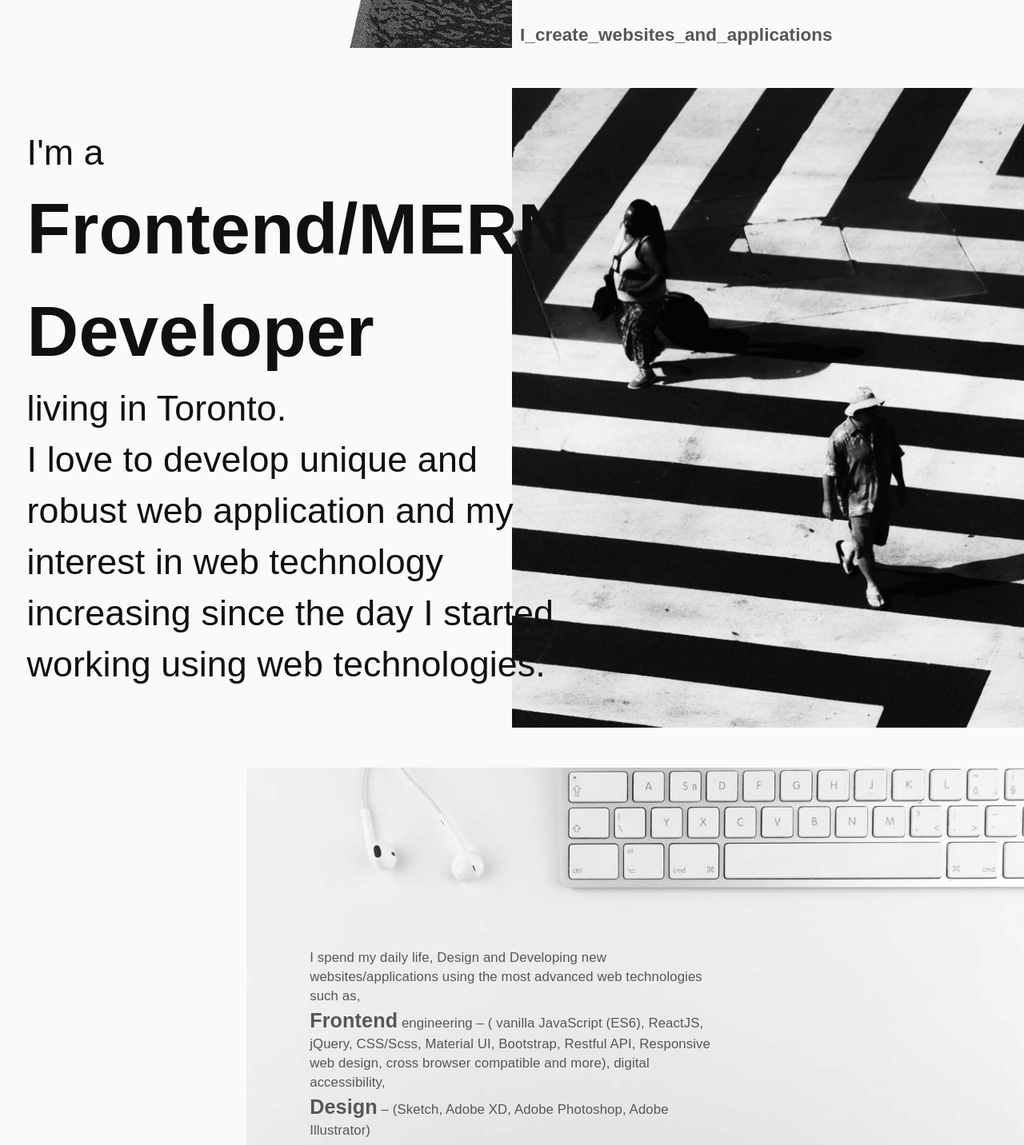
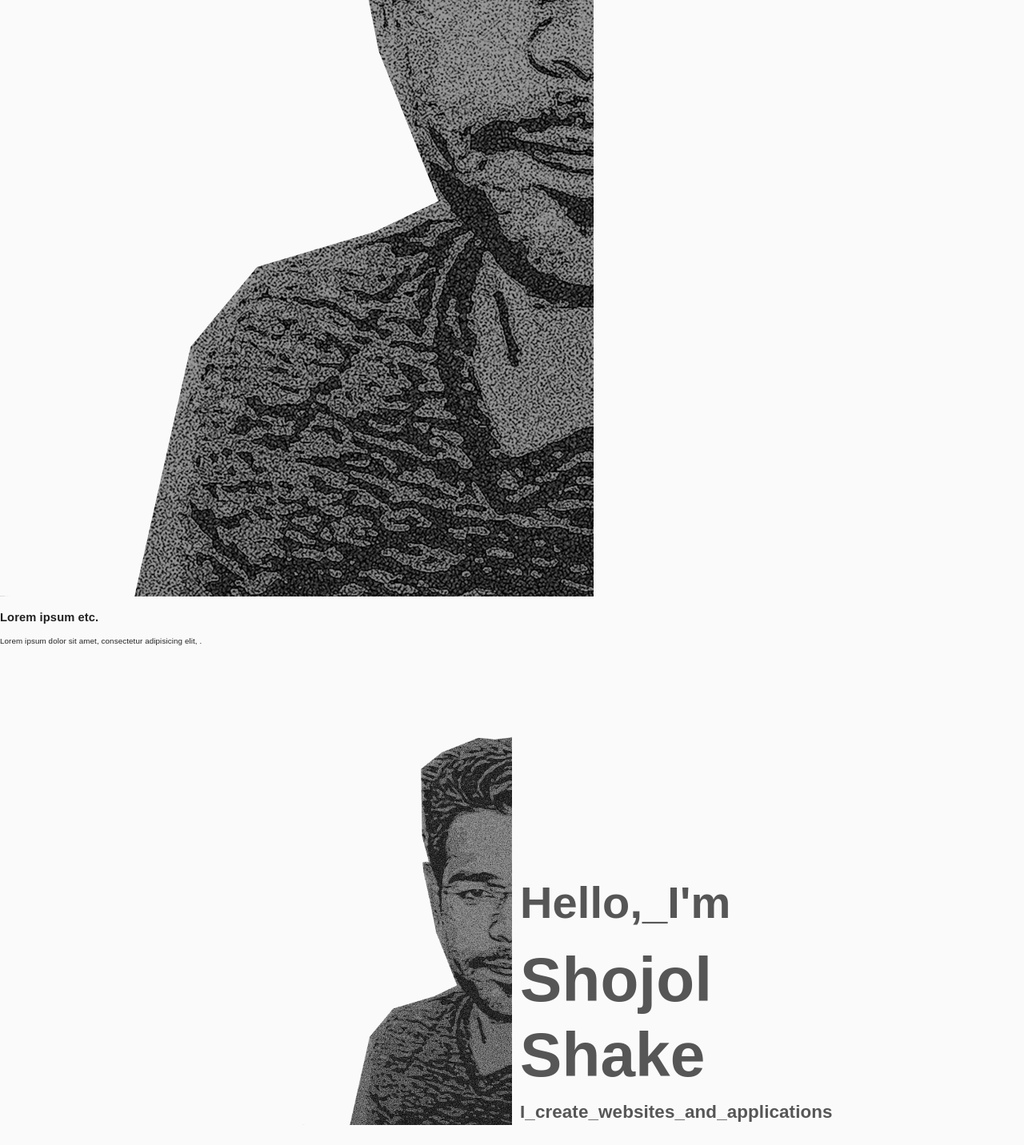
Before and after one commit to dipshojol/portfolio2020, a React (Create React App) app in the folder client/: page / in a window 1280 px wide. Shown: the part 740-2172 px from the top of the page at 80% size. Built offline with nearby package versions, Linux system fonts and the light colour scheme; a web font is replaced by a local one.

Commit message:
aos animation

```diff
--- a/client/src/components/Navbar.js
+++ b/client/src/components/Navbar.js
@@ -93,7 +93,7 @@ const NavbarWeb = () => {
   const classes = useStyles();
 
   useEffect(() => {
-    console.log(mainNav.current);
+    // console.log(mainNav.current);
     TweenMax.fromTo(
       mainNav.current,
       1,
--- a/client/src/pages/HomeStyle.js
+++ b/client/src/pages/HomeStyle.js
@@ -4,10 +4,10 @@ const useStyles = makeStyles(theme => ({
   landingWrapper: {
     display: 'grid',
     gridTemplateColumns: '1fr 1fr',
-    visibility: 'hidden',
+    // visibility: 'hidden',
     color: '#8b8b8b',
-    minHeight: '100vh',
-    marginTop: '-60px'
+    Height: '100vh'
+    // marginTop: '-60px'
   },
   leftSection: {
     display: 'grid',
@@ -62,14 +62,17 @@ const useStyles = makeStyles(theme => ({
     color: '#101010'
   },
   aboutMe1: {
-    maxWidth: '60%',
+    maxWidth: '50%',
     fontSize: '4rem',
     padding: '3rem',
     zIndex: '1',
     transition: 'all .4s ease',
+    // visibility: 'hidden',
+    opacity: 1,
 
     '& h1': {
-      display: 'inline'
+      display: 'inline',
+      fontSize: '5rem'
     }
   },
   bgImg1: {
@@ -80,6 +83,8 @@ const useStyles = makeStyles(theme => ({
     justifyItems: 'end',
     overflow: 'hidden',
     height: '100%',
+    // visibility: 'hidden',
+    opacity: '1',
 
     '& img': {
       maxHeight: '100%',
@@ -129,6 +134,7 @@ const useStyles = makeStyles(theme => ({
     top: '0',
     display: 'grid',
     justifyItems: 'end',
+    alignItems: 'center',
     overflow: 'hidden',
     height: '100%',
     zIndex: '-1',
--- a/client/src/pages/HomeWeb.js
+++ b/client/src/pages/HomeWeb.js
@@ -1,9 +1,10 @@
 import React, { useRef, useEffect } from 'react';
 import useStyles from './HomeStyle';
-import { TweenMax, Power3 } from 'gsap';
-// import { Controller, Scene } from 'react-scrollmagic';
-// import { Back } from 'gsap/EasePack';
-// import { Tween, Timeline } from 'react-gsap';
+// import { TweenMax, Power3 } from 'gsap';
+// import { useIntersectionObserver } from 'react-intersection-observer-hook';
+
+import AOS from 'aos';
+import 'aos/dist/aos.css';
 
 import myPhoto from '../images/photoBW.png';
 import photography from '../images/jack-finnigan-3uOP_akvtOY-unsplash.jpg';
@@ -16,39 +17,125 @@ const HomePageWeb = () => {
   const h1 = useRef(null);
   const h12 = useRef(null);
   const h6 = useRef(null);
+  const aboutMe1 = useRef(null);
+  const aboutMeImg = useRef(null);
+
+  // const [ref, { entry }] = useIntersectionObserver({
+  //   // The root to use for intersection.
+  //   // If not provided, use the top-level document’s viewport.
+  //   root: null,
+  //   // Same as margin, can be 1, 2, 3 or 4 components, possibly negative lengths.
+  //   // If an explicit root element is specified, components may be percentages of the
+  //   // root element size.  If no explicit root element is specified, using a percentage
+  //   // is an error.
+  //   rootMargin: '0px',
+  //   // Threshold(s) at which to trigger callback, specified as a ratio, or list of
+  //   // ratios, of (visible area / total area) of the observed element (hence all
+  //   // entries must be in the range [0, 1]).  Callback will be invoked when the visible
+  //   // ratio of the observed element crosses a threshold in the list.
+  //   threshold: [0]
+  // });
+  // const isVisible = entry && entry.isIntersecting;
 
   const classes = useStyles();
 
+  const refs = useRef(null);
+
   useEffect(() => {
-    TweenMax.to(landingWrap.current, 0, {
-      visibility: 'visible'
-    });
-    // TweenMax.from(landingPhoto.current, 1, {
-    //   opacity: 0,
-    //   x: -50,
-    //   ease: Power3.easeOut
-    // });
-    TweenMax.staggerFrom(
-      [landingPhoto.current, h5.current, h1.current, h12.current, h6.current],
-      1,
-      {
-        opacity: 0,
-        y: -50,
-        ease: Power3.easeOut
-      },
-      0.6
-    );
-  }, []);
+    AOS.init();
+  });
+
+  // useEffect(() => {
+  //   AOS.init();
+
+  //   const observer = new IntersectionObserver(
+  //     ([entry]) => {
+  //       console.log(entry);
+
+  //       if (entry.isIntersecting) {
+  //         //do your actions here
+  //         console.log('It works!');
+  //       }
+  //     },
+  //     {
+  //       root: null,
+  //       rootMargin: '0px',
+  //       threshold: 0.1
+  //     }
+  //   );
+  //   if (ref.current) {
+  //     observer.observe(ref.current);
+  //   }
+  // }, [refs]);
+
+  // useEffect(() => {
+  //   console.log(`The component is ${isVisible ? 'visible' : 'not visible'}.`);
+
+  //   if (isVisible) {
+  //     TweenMax.to(aboutMe1.current, 0, {
+  //       visibility: 'visible'
+  //     });
+  //     TweenMax.to(aboutMeImg.current, 1, {
+  //       visibility: 'visible'
+  //     });
+  //     TweenMax.staggerFrom(
+  //       [aboutMe1.current, aboutMeImg.current],
+  //       1,
+  //       {
+  //         opacity: 0,
+  //         x: 200,
+  //         ease: Power3.easeOut
+  //       },
+  //       0.6
+  //     );
+  //   } else {
+  //     TweenMax.to(aboutMeImg.current, 0, {
+  //       visibility: 'hidden'
+  //     });
+  //   }
+  //   // }
+  // }, [isVisible]);
+
+  // useEffect(() => {
+  //   TweenMax.to(landingWrap.current, 0, {
+  //     visibility: 'visible'
+  //   });
+  //   // TweenMax.from(landingPhoto.current, 1, {
+  //   //   opacity: 0,
+  //   //   x: -50,
+  //   //   ease: Power3.easeOut
+  //   // });
+  //   TweenMax.staggerFrom(
+  //     [landingPhoto.current, h5.current, h1.current, h12.current, h6.current],
+  //     1,
+  //     {
+  //       opacity: 0,
+  //       y: -50,
+  //       ease: Power3.easeOut
+  //     },
+  //     0.6
+  //   );
+  // }, []);
 
   return (
     <>
-      {/* <Controller>
-        <Scene duration={1000} offset={-50} triggerElement="#aboutMe">
-          <Tween
-            staggerFrom={{ y: 50, visibility: 'hidden', opacity: 0 }}
-            staggerTo={{ y: 0, visibility: 'visible', opacity: 1 }}
-            stagger={1}
-          > */}
+      <section className="Product-XYZ">
+        <div className="content XYZ-container">
+          <img
+            className="product-img"
+            data-aos="zoom-in-left"
+            alt="XYZ"
+            src={myPhoto}
+          />
+
+          <section className="XYZ-details">
+            <h2 className="product-header"> Lorem ipsum etc. </h2>
+            <p className="product-text">
+              Lorem ipsum dolor sit amet, consectetur adipisicing elit, .
+            </p>
+          </section>
+        </div>
+      </section>
       <div ref={landingWrap} className={classes.landingWrapper}>
         <div className={classes.leftSection}>
           <img ref={landingPhoto} src={myPhoto} alt="shojol" />
@@ -66,7 +153,7 @@ const HomePageWeb = () => {
       </div>
       <div className={classes.aboutSection}>
         <div className={classes.aboutMe1}>
-          <div>
+          <div ref={aboutMe1}>
             I'm a <h1>Frontend/MERN Developer</h1>
             <br /> living in Toronto.
             <br />I love to develop unique and robust web application and my
@@ -74,15 +161,15 @@ const HomePageWeb = () => {
             working using web technologies. <br />
           </div>
         </div>
-        <div className={classes.bgImg1}>
+        <div ref={aboutMeImg} className={classes.bgImg1}>
           <img src={photography} alt="traveling" />
         </div>
       </div>
-      <div id="aboutMe" className={classes.aboutSection2}>
+      <div ref={refs} id="aboutMe" className={classes.aboutSection2}>
         <div className={classes.bgImg2}>
           <img src={photography2} alt="traveling" />
         </div>
-        <div className={classes.aboutMe2}>
+        <div data-aos="fade-zoom-in" className={classes.aboutMe2}>
           <br />I spend my daily life, Design and Developing new
           websites/applications using the most advanced web technologies such
           as, <br />
@@ -104,9 +191,6 @@ const HomePageWeb = () => {
           <span> making something different</span>.
         </div>
       </div>
-      {/* </Tween>
-        </Scene>
-      </Controller> */}
     </>
   );
 };
--- a/package.json
+++ b/package.json
@@ -20,6 +20,8 @@
   "dependencies": {
     "aos": "^2.3.4",
     "react-gsap": "^2.2.1",
+    "react-intersection-observer": "^8.26.2",
+    "react-intersection-observer-hook": "^1.0.4",
     "react-scrollmagic": "^2.2.0"
   }
 }
```
Also changed, not shown: 1 other file (tests, documents, lock files or other folders).
